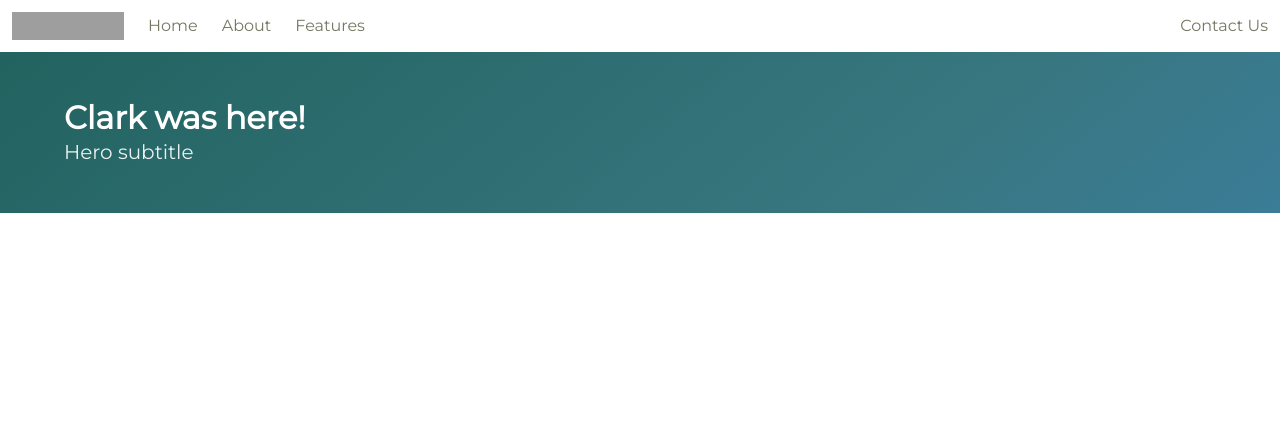
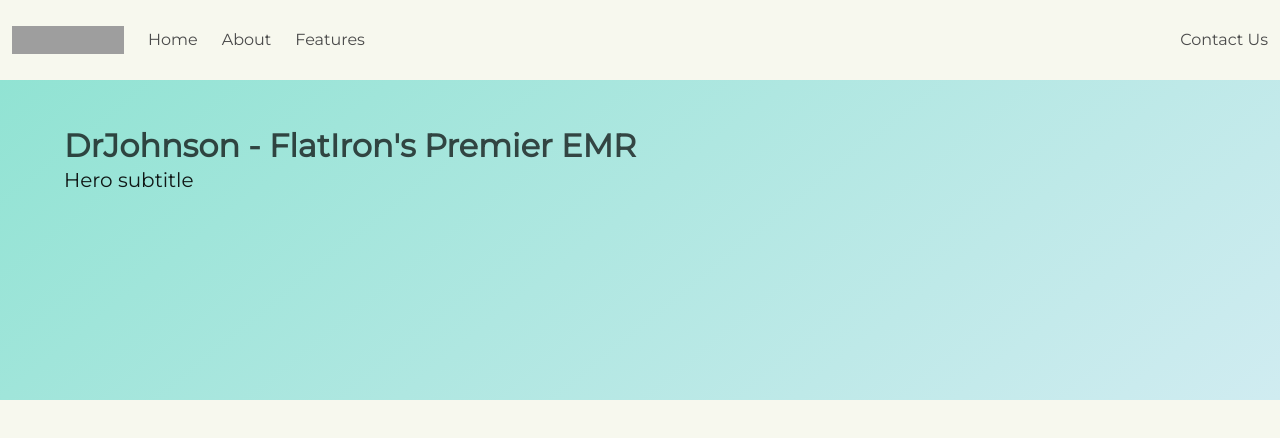
Before and after one commit to clarkj99/DrJohnsonReact, a React (Create React App) app: page / in a window 1280 px wide. Shown: the top 438 px of the page. Built offline with nearby package versions, Linux system fonts and the light colour scheme; grey boxes are pictures that could not be loaded.

Commit message:
Router Setup

```diff
--- a/package.json
+++ b/package.json
@@ -10,6 +10,7 @@
     "node-sass": "^4.13.0",
     "react": "^16.12.0",
     "react-dom": "^16.12.0",
+    "react-router-dom": "^5.1.2",
     "react-scripts": "3.3.0"
   },
   "scripts": {
--- a/src/App.js
+++ b/src/App.js
@@ -2,13 +2,29 @@ import React from 'react';
 import './App.scss';
 import Navbar from './components/Navbar';
 import Hero from './components/Hero';
+import { BrowserRouter as Router, Switch, Route } from "react-router-dom"
 
 function App() {
   return (
-    <div>
-      <Navbar />
-      <Hero />
-    </div>
+    <Router>
+      <div>
+        <Navbar />
+        <Switch>
+          <Route exact path="/">
+            <Hero title="DrJohnson - FlatIron's Premier EMR" />
+          </Route>
+          <Route exact path="/about">
+            <Hero title="About DrJohnson" />
+          </Route>
+          <Route exact path="/features">
+            <Hero title="EMR Features" />
+          </Route>
+          <Route exact path="/contact-us">
+            <Hero title="Contact US" />
+          </Route>
+        </Switch>
+      </div>
+    </Router>
   );
 }
 
--- a/src/App.scss
+++ b/src/App.scss
@@ -15,10 +15,9 @@ $beige-lighter: #eff0eb;
 
 $family-sans-serif: "Montserrat", sans-serif;
 $family-monospace: "Inconsolata", sans-serif;
-$grey-dark: $brown;
-$grey-light: $beige-light;
-$primary: $ming;
-$link: $pink;
+$primary: $powder-blue;
+$link: $sizzling-red;
+$scheme-main: $seashell;
 
 @import "../node_modules/bulma/sass/utilities/_all.sass";
 @import "../node_modules/bulma/sass/base/_all.sass";
@@ -29,3 +28,11 @@ $link: $pink;
 @import "../node_modules/bulma/sass/components/navbar.sass";
 @import "../node_modules/bulma/sass/layout/hero.sass";
 @import "../node_modules/bulma/sass/layout/section.sass";
+
+.navbar {
+  min-height: 5rem;
+}
+
+.hero {
+  min-height: 20rem;
+}
--- a/src/components/Hero.jsx
+++ b/src/components/Hero.jsx
@@ -5,7 +5,7 @@ const Hero = props => {
     <section className="hero is-primary is-bold">
       <div className="hero-body">
         <div className="container">
-          <h1 className="title">Clark was here!</h1>
+          <h1 className="title">{props.title}</h1>
           <h2 className="subtitle">Hero subtitle</h2>
         </div>
       </div>
--- a/src/components/Navbar.jsx
+++ b/src/components/Navbar.jsx
@@ -1,28 +1,35 @@
 import React from "react";
+import { NavLink } from "react-router-dom";
 
 const Navbar = props => {
   return (
     <nav className="navbar" role="navigation" aria-label="main navigation">
       <div className="navbar-brand">
-        <a className="navbar-item">
+        <NavLink className="navbar-item" to="/">
           <img
             src="https://bulma.io/images/bulma-logo.png"
             width="112"
             height="28"
             alt="Bulma"
           />
-        </a>
+        </NavLink>
       </div>
       <div className="navbar-menu">
         <div className="navbar-start">
-          <a className="navbar-item">Home</a>
-
-          <a className="navbar-item">About</a>
-
-          <a className="navbar-item">Features</a>
+          <NavLink className="navbar-item" to="/">
+            Home
+          </NavLink>
+          <NavLink className="navbar-item" to="/about">
+            About
+          </NavLink>
+          <NavLink className="navbar-item" to="/features">
+            Features
+          </NavLink>
         </div>
         <div className="navbar-end">
-          <a className="navbar-item">Contact Us</a>
+          <NavLink className="navbar-item" to="/contact-us">
+            Contact Us
+          </NavLink>
         </div>
       </div>
     </nav>
```
Also changed, not shown: 1 other file (tests, documents, lock files or other folders).
